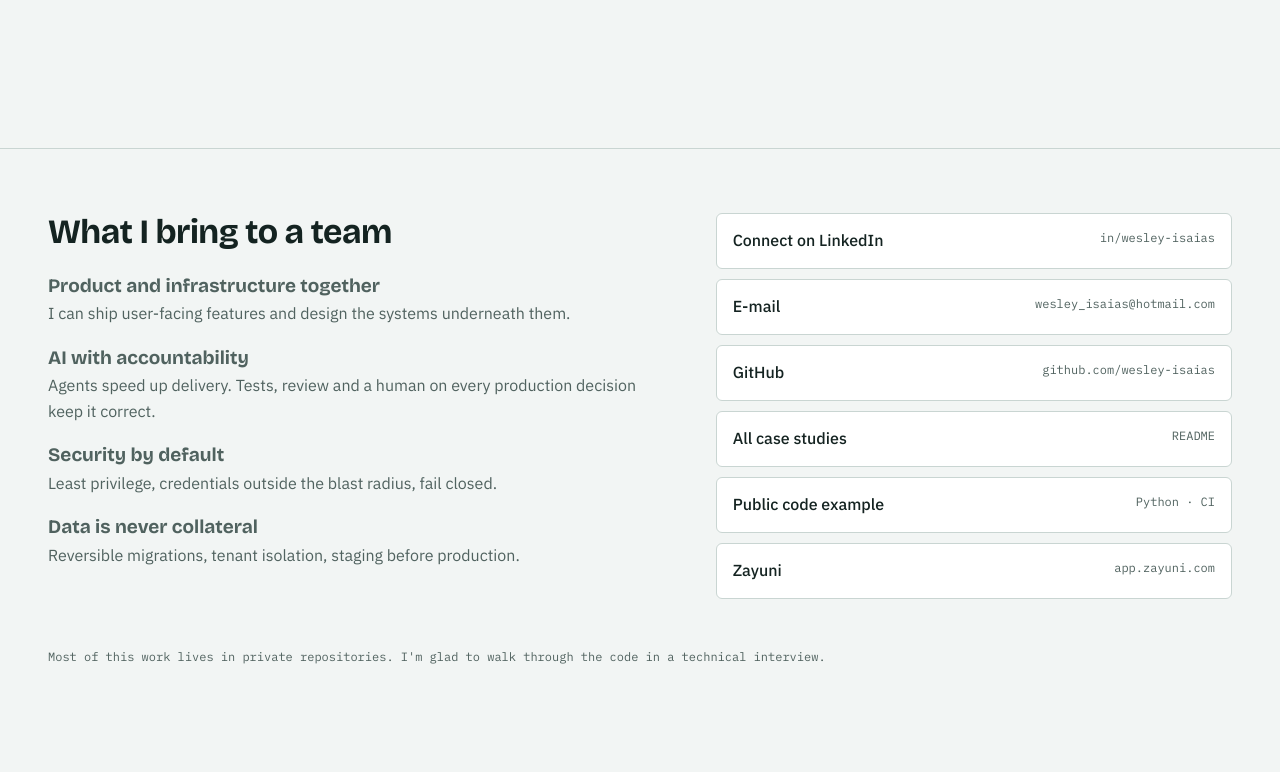
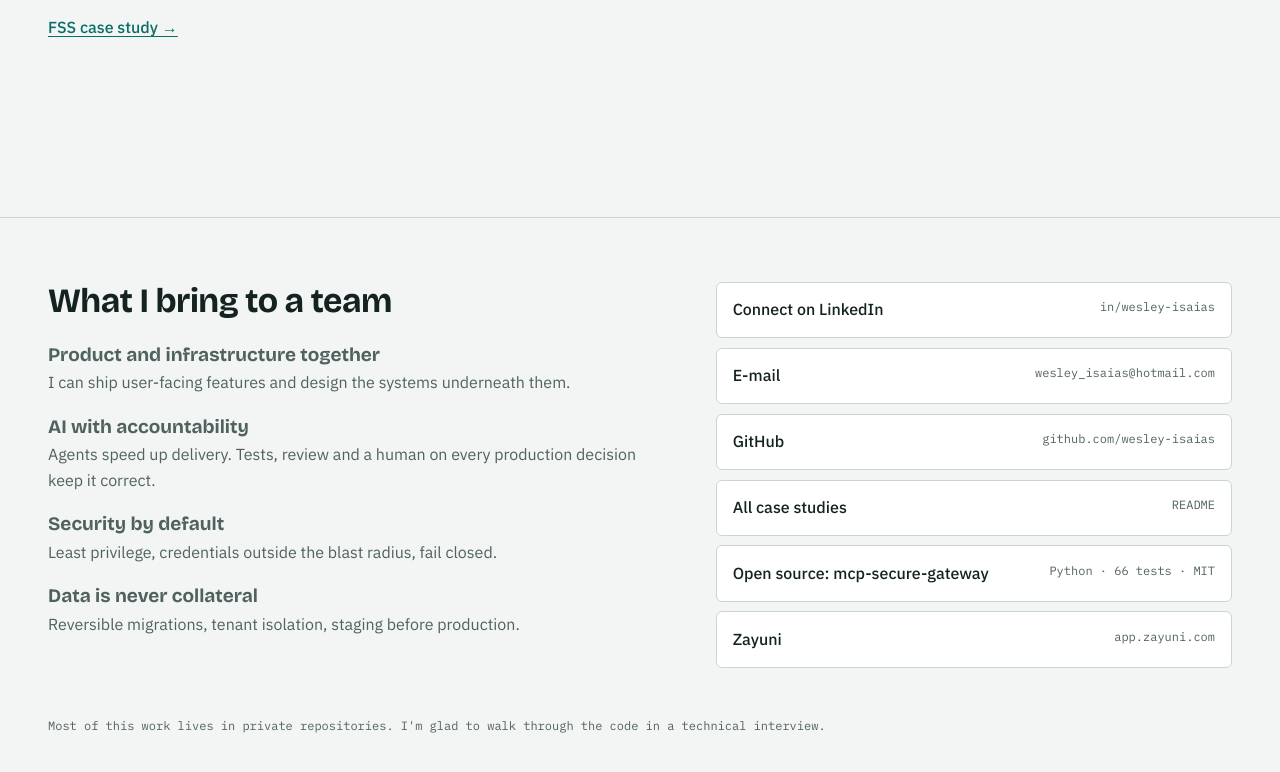
Before and after one commit to wesley-isaias/wesley-isaias, a plain HTML site: page docs/index.html in a window 1280 px wide. Shown: the part 5422-6194 px from the top of the page. Before the commit the page ends 6168 px from the top, so only its background shows below. Drawn offline with nearby package versions, Linux system fonts and the light colour scheme.

Commit message:
docs: feature mcp-secure-gateway as the open-source project (#3)
* docs: feature mcp-secure-gateway as the open-source project

Replace the small agent-policy example with mcp-secure-gateway in both
READMEs, the story page and the Zayuni DevWS case study, and show its CI
badge in the profile header.

Co-Authored-By: Claude Opus 5.5 <noreply@anthropic.com>
Claude-Session: https://claude.ai/code/session_01XWfz2w6RE2H7VjE8PBn5fc

* docs: update mcp-secure-gateway test count and coverage

Co-Authored-By: Claude Opus 5.5 <noreply@anthropic.com>
Claude-Session: https://claude.ai/code/session_01XWfz2w6RE2H7VjE8PBn5fc

---------

Co-authored-by: Claude <noreply@anthropic.com>

```diff
--- a/docs/index.html
+++ b/docs/index.html
@@ -288,6 +288,7 @@ html[data-l="en"] .lang [data-set="en"], html[data-l="pt"] .lang [data-set="pt"]
       </ul>
 <pre class="receipt"><span class="cmd">$ pytest deploy/dev-access/git-gateway/tests</span>
 <span class="ok">81 passed</span>, 176 subtests passed</pre>
+      <p class="sub"><span class="en">The same principles are in public code you can run: <a href="https://github.com/wesley-isaias/mcp-secure-gateway">mcp-secure-gateway</a>, with token auth, rate limiting and a verifiable audit chain.</span><span class="pt">Os mesmos princípios estão em código público que você pode rodar: <a href="https://github.com/wesley-isaias/mcp-secure-gateway">mcp-secure-gateway</a>, com autenticação por token, limite de requisições e cadeia de auditoria verificável.</span></p>
       <a class="more" href="https://github.com/wesley-isaias/wesley-isaias/blob/main/projects/mcp.md"><span class="en">Zayuni DevWS case study →</span><span class="pt">Estudo de caso do Zayuni DevWS →</span></a>
     </section>
 
@@ -383,7 +384,7 @@ html[data-l="en"] .lang [data-set="en"], html[data-l="pt"] .lang [data-set="pt"]
       <a href="mailto:wesley_isaias@hotmail.com"><span>E-mail</span><small>wesley_isaias@hotmail.com</small></a>
       <a href="https://github.com/wesley-isaias"><span>GitHub</span><small>github.com/wesley-isaias</small></a>
       <a href="https://github.com/wesley-isaias/wesley-isaias#featured-work"><span class="en">All case studies</span><span class="pt">Todos os estudos de caso</span><small>README</small></a>
-      <a href="https://github.com/wesley-isaias/wesley-isaias/tree/main/examples/agent-policy"><span class="en">Public code example</span><span class="pt">Exemplo de código público</span><small>Python · CI</small></a>
+      <a href="https://github.com/wesley-isaias/mcp-secure-gateway"><span class="en">Open source: mcp-secure-gateway</span><span class="pt">Código aberto: mcp-secure-gateway</span><small>Python · 66 tests · MIT</small></a>
       <a href="https://app.zayuni.com"><span>Zayuni</span><small>app.zayuni.com</small></a>
     </div>
   </div>
```
Also changed, not shown: 4 other files.
